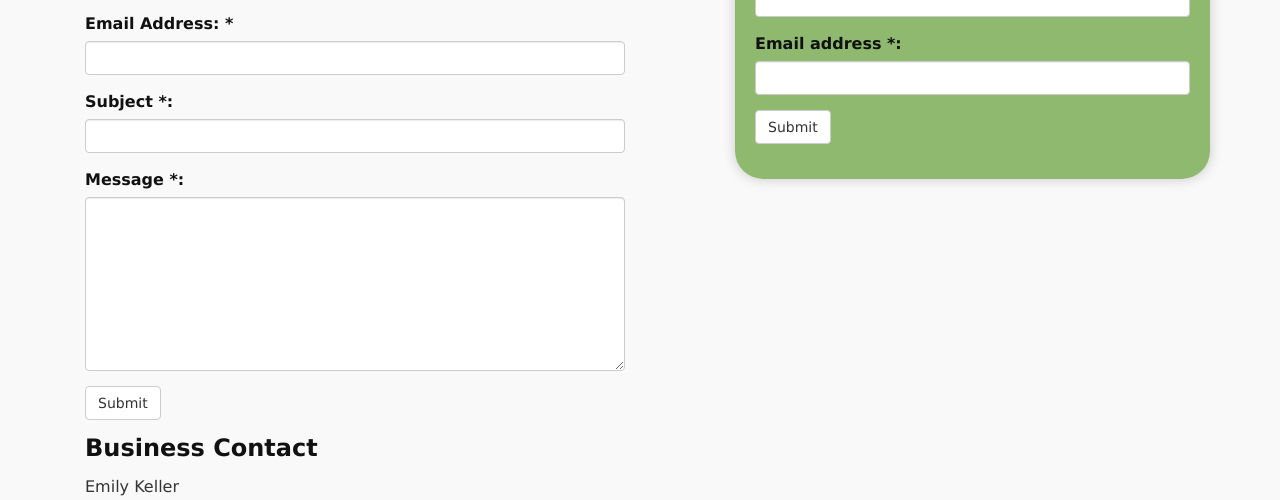
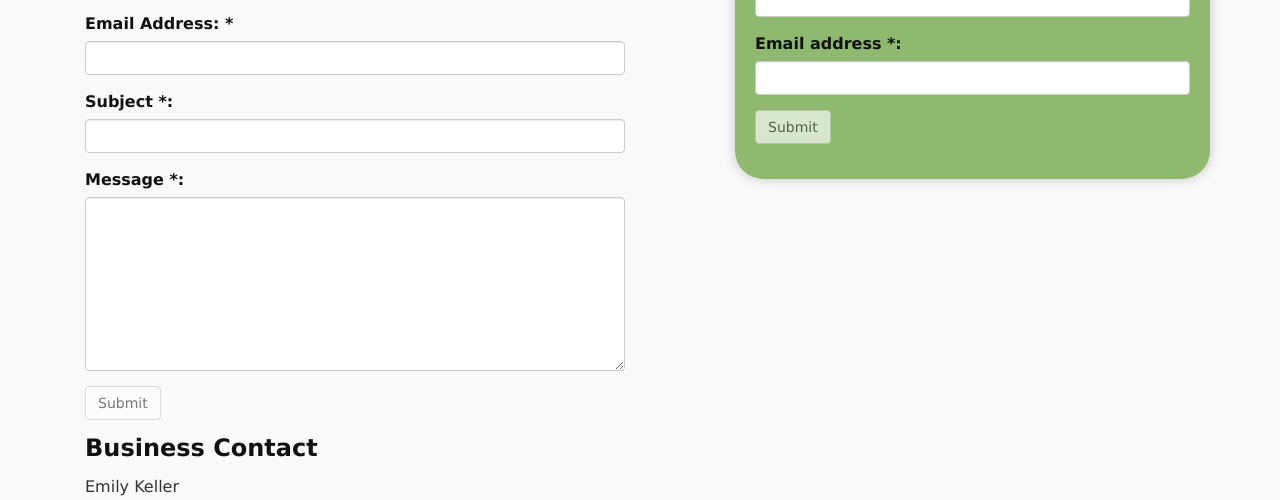
Before and after one commit to harvestinghappiness/harvestinghappiness.github.io, a Jekyll site: the page built from contact.md, in a window 1280 px wide. Shown: the part 243-743 px from the top of the page. Built offline with Jekyll 4.4.1, drawn with Linux system fonts in a browser that asks for light colours.

Commit message:
Update contact.md

```diff
--- a/contact.md
+++ b/contact.md
@@ -35,7 +35,7 @@ permalink: /contact/
             <input type="hidden" name="pageHistory" value="0">
             <input type="hidden" name="fvv" value="0">
             <input type="hidden" name="fbzx" value="6162429118050415973">
-            <input type="submit" name="submit" value="Submit" id="ss-submita" class="jfk-button jfk-button-action btn btn-default">
+            <input type="submit" name="submit" value="Submit" id="ss-submita" class="jfk-button jfk-button-action btn btn-default" disabled>
         </div>
     </form>
 </div>
@@ -60,7 +60,7 @@ permalink: /contact/
             <input type="hidden" name="pageHistory" value="0">
             <input type="hidden" name="fvv" value="0">
             <input type="hidden" name="fbzx" value="-3198933841993541816">
-            <input type="submit" name="submit" value="Submit" id="ss-submitb" class="jfk-button jfk-button-action btn btn-default">
+            <input type="submit" name="submit" value="Submit" id="ss-submitb" class="jfk-button jfk-button-action btn btn-default" disabled>
         </div>
     </form>
 </div>
```
Also changed, not shown: other parts of contact.md (+2 -0 lines).
